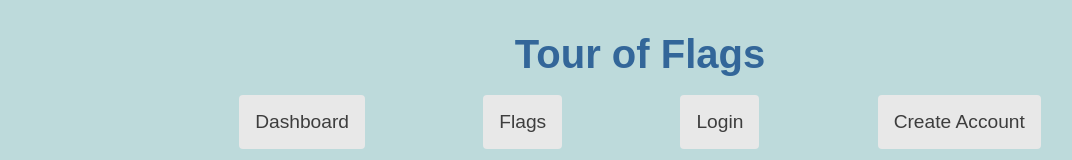
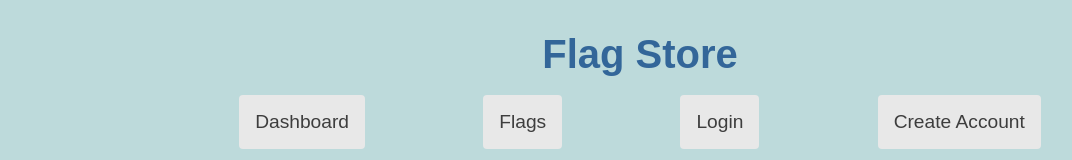
Before and after one commit to jas8726/flags-estore, an Angular app in the folder Tour-of-Flags/: page /dashboard in a window 1280 px wide. Shown: the top 160 px of the page, without its empty margins (0-1072 px from the left). Built offline with nearby package versions, Linux system fonts and the light colour scheme; no server answers.

Commit message:
Tour of Flags to Flag Store

```diff
--- a/Tour-of-Flags/src/app/app.component.ts
+++ b/Tour-of-Flags/src/app/app.component.ts
@@ -7,7 +7,7 @@ import { AccountService } from './account.service';
   styleUrls: ['./app.component.css']
 })
 export class AppComponent {
-  title = 'Tour of Flags';
+  title = 'Flag Store';
 
   constructor(
     public accountService: AccountService
```
Also changed, not shown: 1 other file (tests, documents, lock files or other folders).
